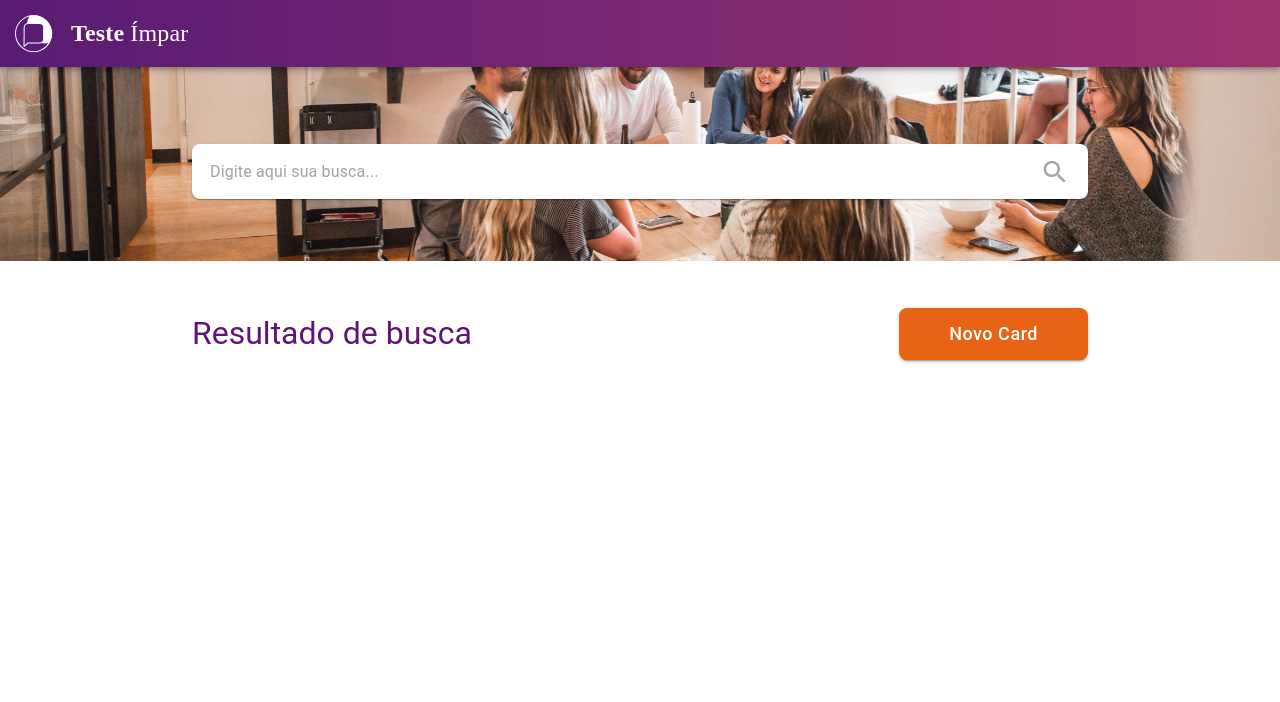
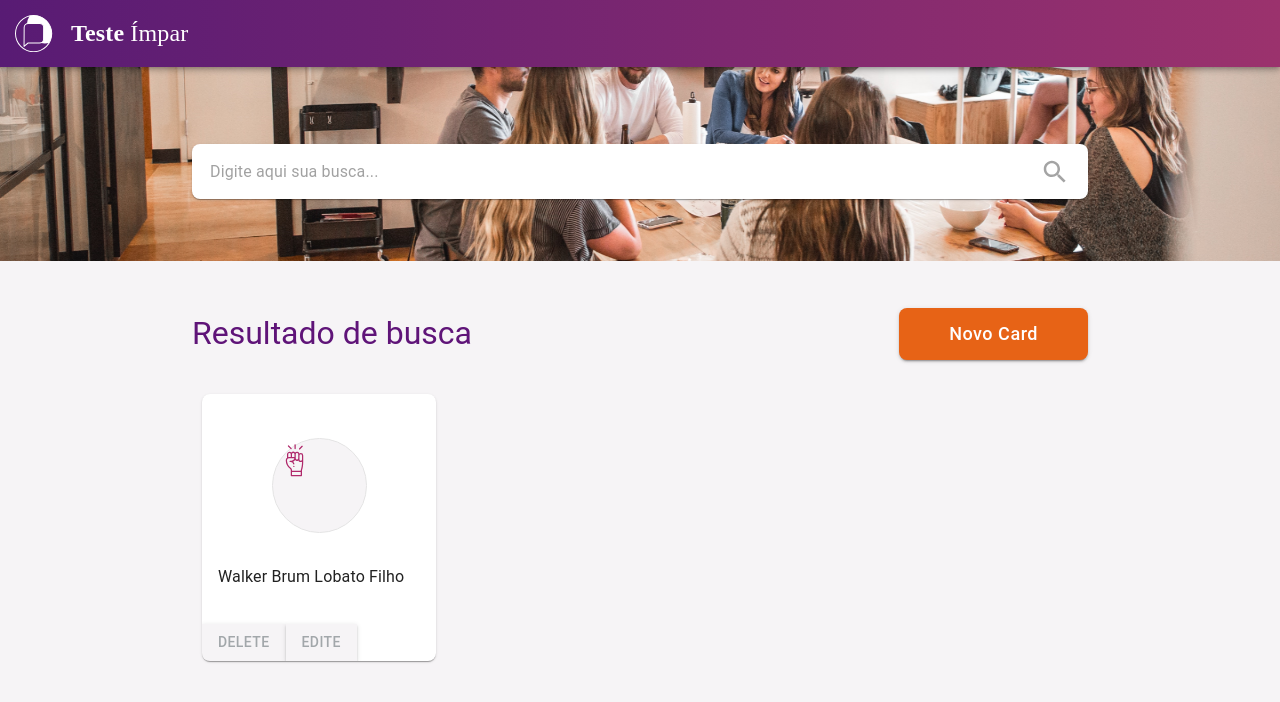
Before and after one commit to WalkerBrum/teste-impar, a Next.js app: page / in a window 1280 px wide. Shown: the top 702 px of the page. Built offline with nearby package versions, Linux system fonts and the light colour scheme.

Commit message:
feat: create component Card

```diff
--- a/src/modules/components/search-card/background-image/index.tsx
+++ b/src/modules/components/search-card/background-image/index.tsx
@@ -32,7 +32,7 @@ export const BackgroundImage = () => {
                 src={image}
                 height={261}
                 alt='Imagem de fundo'
-                style={{width: '100%', margin: '0'}}
+                style={{width: '100%'}}
             />
         </Box>
     );
--- a/src/modules/components/search-results/create-card/index.tsx
+++ b/src/modules/components/search-results/create-card/index.tsx
@@ -1,4 +1,4 @@
-import { Drawer, Box, Grid, Typography, Divider, InputBase, IconButton, Button, Snackbar, Alert } from "@mui/material";
+import { Drawer, Box, Grid, Typography, Divider, InputBase, useMediaQuery, Theme, Button, Snackbar, Alert } from "@mui/material";
 
 import Image from 'next/image';
 import image from './image/create-card.png';
@@ -6,11 +6,12 @@ import { useRef, useState } from 'react';
 
 interface ICreateCardProps {
     createCardOpen: boolean;
-    ref: any
+    Ref: boolean;
 }
 
 export const CreateCard: React.FC<ICreateCardProps> = ({ createCardOpen }) => {
     const [openAlert, setOpenAlert] = useState(false);
+
     const inputRef = useRef();
 
     const toggleMessage = () => {
@@ -33,12 +34,9 @@ export const CreateCard: React.FC<ICreateCardProps> = ({ createCardOpen }) => {
                     <Grid xs={12} md={1.4} item>
                         <Image
                             src={image}
-                            height={261}
-                            alt='Imagem de fundo'
-                            style={{
-                                margin: '0', width: '46px',
-                                height: '46px'
-                            }}
+                            width={46}
+                            height={46}
+                            alt='Logo Create Card'
                         />
                     </Grid>
                     <Grid
--- a/src/modules/components/search-results/header/index.tsx
+++ b/src/modules/components/search-results/header/index.tsx
@@ -11,7 +11,7 @@ export const Header: React.FC<IHeaderProps> = ({ openModal }) => {
             display: "flex",
             alignItems: "center",
             justifyContent: "space-between",
-            margin: '40px auto'
+            margin: '40px auto 0 auto'
         }}>
             <Typography
                 variant='h3'
--- a/src/modules/components/search-results/index.tsx
+++ b/src/modules/components/search-results/index.tsx
@@ -3,9 +3,10 @@ import { useState } from 'react';
 import { CreateCard } from "./create-card";
 
 import { Header } from "./header";
+import { ShowCard } from "./show-cards";
 
-export const SearchResults= () => {
-    const [ createCardOpen, setCreateCardOpen ] = useState(false);
+export const SearchResults = () => {
+    const [createCardOpen, setCreateCardOpen] = useState(false);
 
     const openModal = () => {
         setCreateCardOpen(true);
@@ -16,8 +17,9 @@ export const SearchResults= () => {
             width: "70%",
             margin: '0 auto'
         }}>
-            <Header openModal={openModal}/>
-            <CreateCard createCardOpen={createCardOpen}/>
+            <Header openModal={openModal} />
+            <ShowCard />
+            <CreateCard createCardOpen={createCardOpen} />
         </Box>
     )
 }
--- /dev/null
+++ b/src/modules/components/search-results/show-cards/card/index.tsx
@@ -0,0 +1,84 @@
+import { Box, Card, CardContent, CardActions, Grid, Button, Typography } from "@mui/material";
+
+import Image from 'next/image';
+import image from './image/icone.svg';
+
+export const CardResult = () => {
+
+    return (
+        <Card sx={{
+            width: '234px',
+            height: '267px',
+            display: 'flex',
+            justifyContent: 'space-between',
+            flexDirection: 'column',
+            borderRadius: '8px'
+        }}>
+            <CardContent>
+                <Box sx={{
+                        border: '1px solid #E4E4E4',
+                        borderRadius: '50%',
+                        width: '95px',
+                        height: '95px',
+                        backgroundColor: '#F6F4F6',
+                        margin: '28px auto 32.17px auto'
+                    }}
+                >
+                    <Image
+                        src={image}
+                        width={46}
+                        height={46}
+                        alt='Logo Create Card'
+                        style={{
+                            display: 'flex',
+                            alignItems: 'center',
+                            justifyContent: 'center'
+                        }}
+                    />
+                </Box>
+
+                <Typography
+                        sx={{
+                            fontSize: '16px',
+                        }}
+                >
+                    Walker Brum Lobato Filho
+                </Typography>
+            </CardContent>
+
+            <CardActions sx={{
+                    display:'flex',
+                    padding: '0',
+                    width: '100%',
+                }}
+            >
+                <Box>
+                    <Button
+                        variant='contained'
+                        sx={{
+                            borderRadius: '0',
+                            backgroundColor: '#F6F4F6',
+                            color: '#A2A7AA',
+                            margin: 0,
+                            border: '0px solid #A2A7AA'
+                        }}
+                    >
+                        Delete
+                    </Button>
+                    <Button
+                        variant='contained'
+                        sx={{
+                            borderRadius: '0',
+                            backgroundColor: '#F6F4F6',
+                            color: '#A2A7AA',
+                            margin: 0,
+                            border: '0px solid #A2A7AA'
+                        }}
+                    >
+                        Edite
+                    </Button>
+                </Box>
+            </CardActions>
+        </Card>
+    )
+}
--- /dev/null
+++ b/src/modules/components/search-results/show-cards/index.tsx
@@ -0,0 +1,11 @@
+import { Box } from '@mui/material';
+import { CardResult } from "./card";
+
+export const ShowCard = () => {
+    return (
+        <Box sx={{ margin: '34px 10px'}}>
+            <CardResult></CardResult>
+
+        </Box>
+    )
+}
--- a/src/modules/index.tsx
+++ b/src/modules/index.tsx
@@ -8,7 +8,8 @@ export const Main = () => {
     return (
         <Box sx={{
             overflowX: 'hidden',
-            margin: '0'
+            margin: '0',
+            backgroundColor: '#F6F4F6'
         }}>
             <SearchCard />
             <SearchResults />
--- a/src/pages/_app.tsx
+++ b/src/pages/_app.tsx
@@ -1,4 +1,4 @@
-import CssBaseline from '@mui/material/CssBaseline';
+import { CssBaseline, Box } from '@mui/material';
 
 import { AppBar } from '../components/appBar';
 import type { AppProps } from 'next/app';
@@ -7,8 +7,10 @@ import type { AppProps } from 'next/app';
 export default function App({ Component, pageProps }: AppProps) {
   return (
     <CssBaseline>
-      <AppBar />
-      <Component {...pageProps} />
+      <Box sx={{backgroundColor: '#F6F4F6', height:'100vh'}}>
+        <AppBar />
+        <Component {...pageProps} />
+      </Box>
     </CssBaseline>
 
   );
```
Also changed, not shown: src/modules/components/search-results/show-cards/card/image/icone.svg (added).
